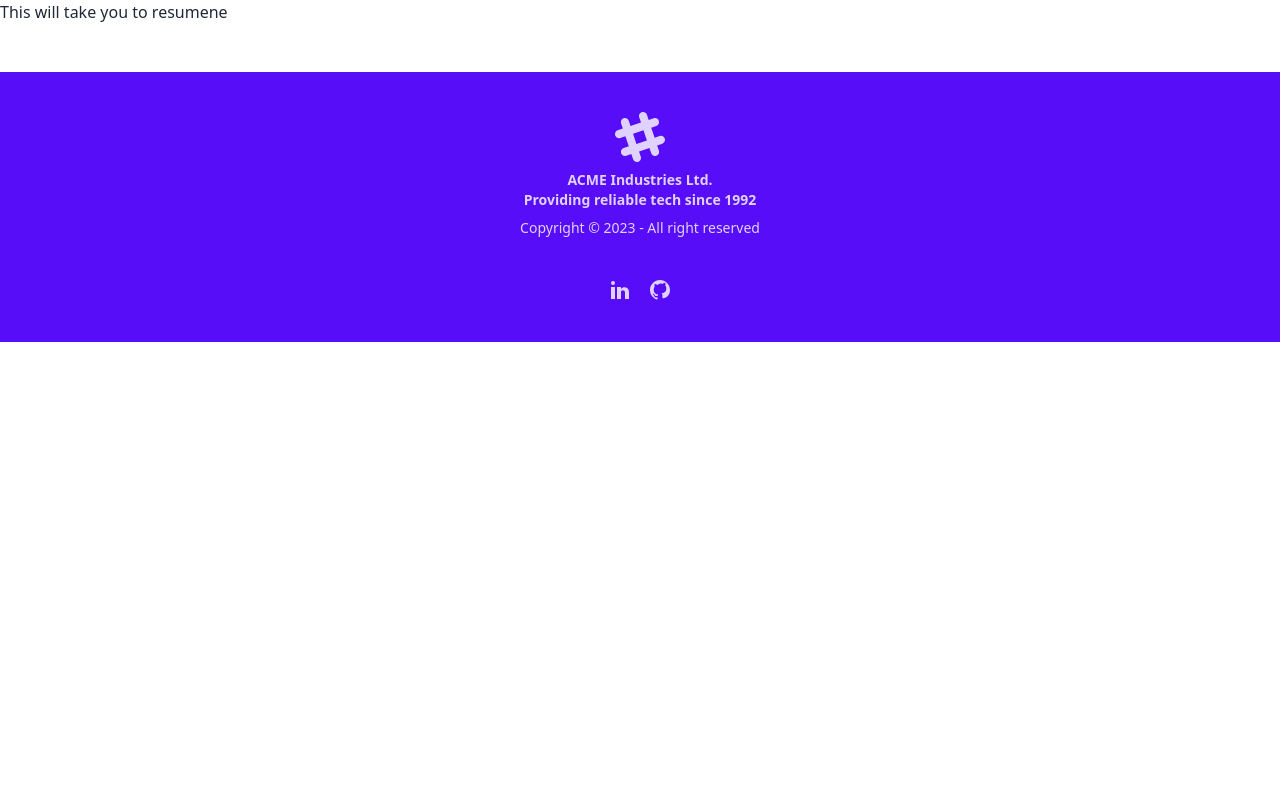
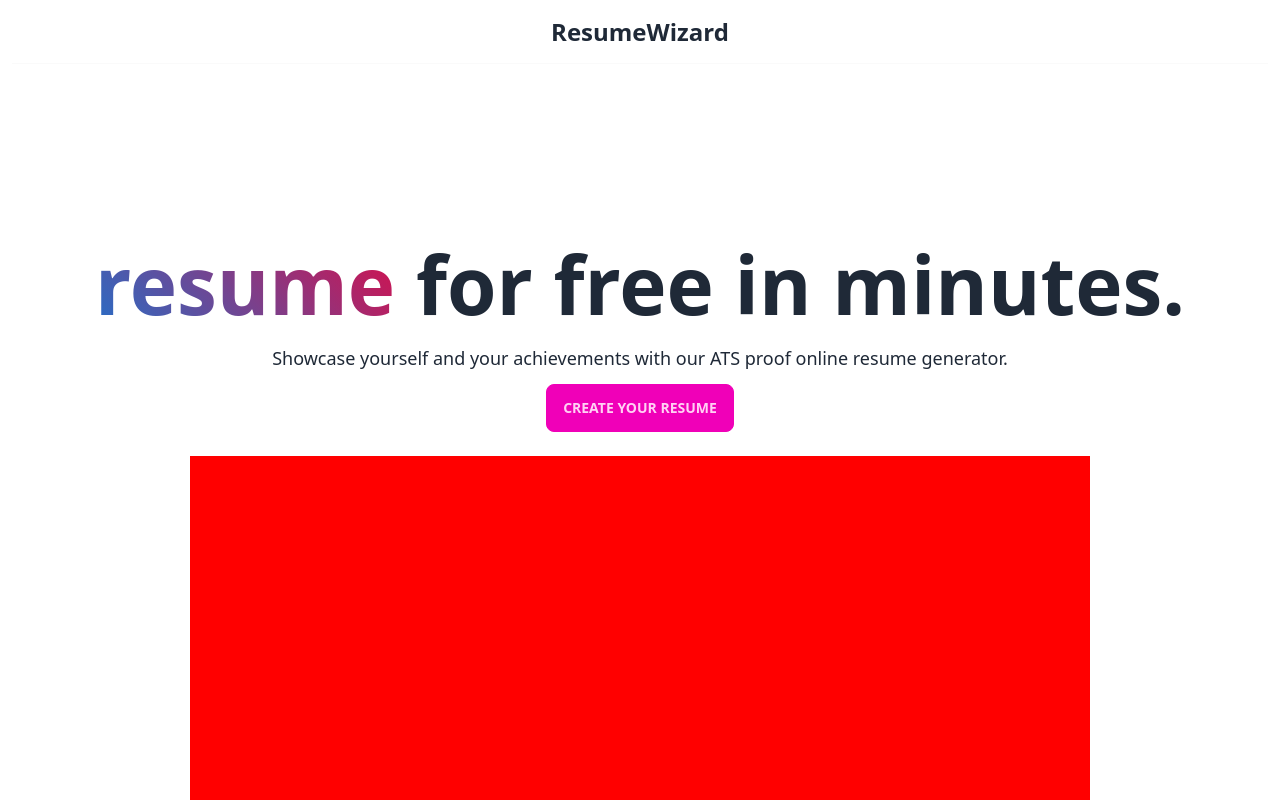
Before and after one commit to ArshErgon/ResumeWizard, a SvelteKit app: page / in a window 1280 px wide. Shown: the top 800 px of the page. Built offline with nearby package versions, Linux system fonts and the light colour scheme.

Commit message:
created homapage

```diff
--- a/src/routes/+page.svelte
+++ b/src/routes/+page.svelte
@@ -1,10 +1,42 @@
 <script>
+	import Navbar from './../lib/components/Navbar.svelte';
+	import { slide } from 'svelte/transition';
   import "$lib/global.css";
   import Footer from "../lib/components/Footer.svelte";
-  // import ResumeOne from "../lib/components/ResumeOne.svelte";
 </script>
 
 <!-- <ResumeOne /> -->
-<a href="/resumeOne">This will take you to resumene</a>
+
+<main out:slide>
+  <Navbar/>
+<div class="text-center mt-10 text-[80px] font-[900] text-white">
+  Make an outstanding
+</div>
+<div class="text-center text-[80px] font-[900]"><span>resume</span> for free in minutes.</div>
+<div class="text-center text-lg">Showcase yourself and your achievements with our ATS proof online resume generator.</div>
+<div class="text-center mt-3"><a href="/resumeOne"><button class="btn btn-secondary">Create your resume</button></a></div>
+<br>
+<div style="background: red; width: 900px; height: 500px;margin: 0 auto;"></div>
+<div class="mt-20 text-center font-[700] text-[36px]">
+  Stand out with our resume templates free online resume builder.
+</div>
+<div class="text-center ml-80 mr-80">More Resume's templates are coming soon.</div>
+<div class="text-center mt-20 text-[35px] font-[600]">
+  How to use the ResumeWizard
+</div>
 <br /><br /><br />
 <Footer />
+</main>
+
+<style>
+span {
+  background-color: #f3ec78;
+    background-image: linear-gradient(45deg, #2270c9, #dd0b47);
+    background-size: 100%;
+    -webkit-background-clip: text;
+    -moz-background-clip: text;
+    -webkit-text-fill-color: transparent;
+    -moz-text-fill-color: transparent;
+
+}
+</style>
--- a/src/routes/resumeOne/+page.svelte
+++ b/src/routes/resumeOne/+page.svelte
@@ -3,7 +3,7 @@
 
     import { titleCase, replaceAsterisks } from "./helper.js";
     import { onMount } from "svelte";
-
+    import { fly, blur } from 'svelte/transition';
     let header = {
       name: "John Bose",
       role: "Software Developer",
@@ -236,7 +236,7 @@
     }
   </script>
 
-  <div class="flex flex-col w-full lg:flex-row" id="main_view">
+  <div in:fly="{{ y: 200, duration: 2000 }}" out:blur class="flex flex-col w-full lg:flex-row" id="main_view">
     <div
       class="grid flex-grow h-100 card bg-base-300 rounded-box"
       id="leftSideBar"
@@ -545,13 +545,13 @@
         >
           {header.name}
         </div>
-        <p
+        <div
           class="text-center text-xs"
-          style="margin: -4px 0 4px 0;"
+          style="margin: -5px 0 5px 0;"
           id="header-role"
         >
           {header.role}
-        </p>
+      </div>
         <div class="text-center" id="socials">
           {header.social}
         </div>
@@ -959,7 +959,7 @@
             >
               {helper["skill"]}
             </h1>
-            {#if resumeFields.skills};
+            {#if resumeFields.skills}
             <div id="em-div">
               <em>Skills</em>
             </div>
@@ -1043,9 +1043,7 @@
             >
               {helper["experience"]}
             </h1>
-            <div id="em-div">
-              <em>You need to add experience first to edit them.</em>
-            </div>
+
             {#if resumeFields.job_title}
               <div id="em-div">
                 <em>Job Title</em>
@@ -1332,7 +1330,7 @@
               </div>
             {:else if resumeFields.job_description}
               <div id="em-div">
-                <em>De`scription</em>
+                <em>Job Description</em>
               </div>
 
               <div class="form-control w-30 ml-3 mr-10">
@@ -1403,9 +1401,9 @@
                     handleMarginBottom("job-description", marginBottom)}
                 />
               </div>
-            {:else}
+              {:else}
               <div id="em-div">
-                <em>Add SOME GOOD JOB TITLE</em>
+                <em>You need to add experience first to edit them.</em>
               </div>
             {/if}
           {/if}
@@ -1417,9 +1415,6 @@
             >
               {helper["project"]}
             </h1>
-            <div id="em-div">
-              <em>You need to add projects first to edit them.</em>
-            </div>
             {#if resumeFields.project_title}
               <div id="em-div">
                 <em>Project Title</em>
```
